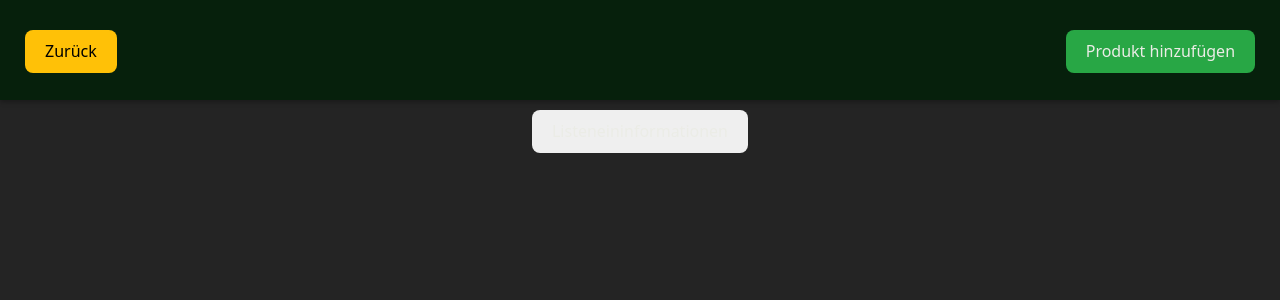
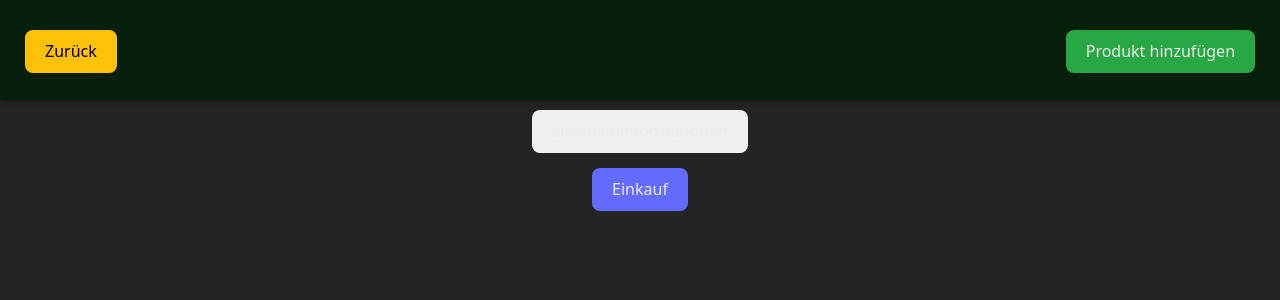
Before and after one commit to Pierro-e/HTWD-SE-shareshop_4B, a Vue app in the folder src/frontend/shareshop_4b/: page /list/1 in a window 1280 px wide. Shown: the top 300 px of the page. Built offline with nearby package versions, Linux system fonts and the light colour scheme; no server answers.

Commit message:
Einkauf button

```diff
--- a/src/frontend/shareshop_4b/src/components/List.vue
+++ b/src/frontend/shareshop_4b/src/components/List.vue
@@ -14,11 +14,20 @@
         class="button button-add button-add-header">Produkt hinzufügen</button>
     </div>
 
+    <div class="settings-section">
       <div class="settings-container">
         <button
           :disabled="showpopup_product || showpopup_list || showpopup_add_member"
           @click="openListPopup()"
           class="button button-settings">Listeneininformationen</button>
+
+        <button
+          :disabled="showpopup_product || showpopup_list || showpopup_add_member"
+          @click="einkauf_abschließen"
+          class="button button-submit button-einkauf-abschließen">
+          Einkauf
+        </button>
+      </div>
     </div>
 
 
@@ -431,6 +440,20 @@ export default {
   align-items: center;
 }
 
+.settings-container {
+  display: flex;
+  flex-direction: column;
+  gap: 10px; /* Abstand zwischen Buttons */
+}
+
+
+.button-einkauf-abschließen {
+  position: relative;
+  margin-top: 0px;
+
+}
+
+
 .input-product {
   width: 100%;
   padding: 0.5em;
```
Lines whose indentation alone changed are shown as unchanged.
